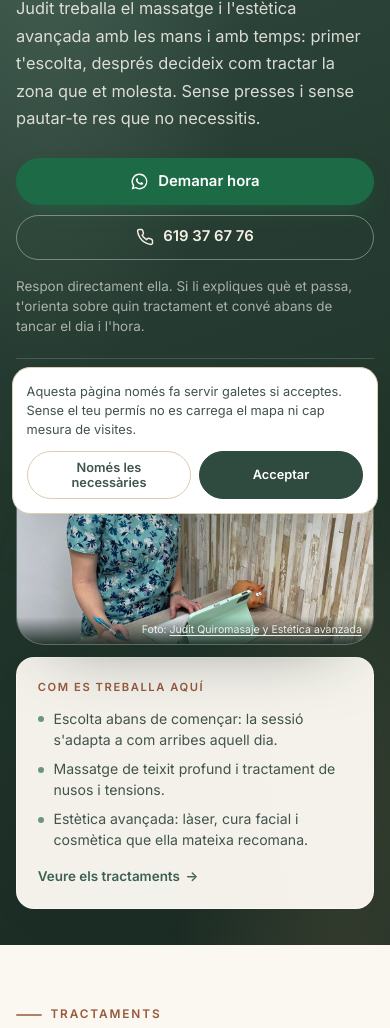
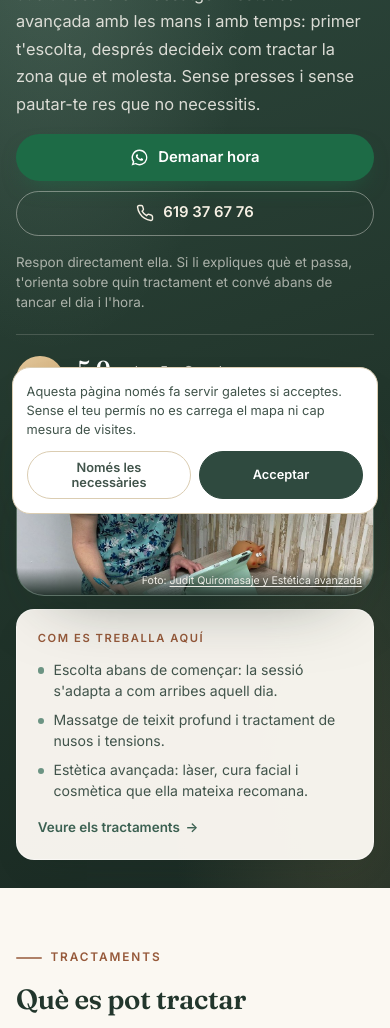
Before and after one commit to yourdataweb/juditquiromasaje, a plain HTML site: page index.html in a window 390 px wide. Shown: the part 322-1350 px from the top of the page. Drawn offline with Linux system fonts and the light colour scheme.

Commit message:
Keep the hero photo on the first phone screen

```diff
--- a/assets/css/styles.css
+++ b/assets/css/styles.css
@@ -1191,6 +1191,14 @@ ul, ol { margin: 0; padding: 0; list-style: none; }
   .group { padding: 1.3rem 1.15rem; }
 }
 
+/* On a phone the hero stacks, so the photo must not be pushed below the first
+   screen: tighten the block padding and cap the image height. */
+@media (max-width: 640px) {
+  .hero__inner { padding-block: 1.35rem 1.75rem; gap: 1.25rem; }
+  .hero__photo img { height: clamp(8.5rem, 20vh, 12rem); }
+  .hero__subtitle, .hero__lede { margin-bottom: 1rem; }
+}
+
 @media (max-width: 380px) {
   .brand__mark { width: 34px; height: 34px; }
   .quote { padding: 1.15rem 1rem; }
```
